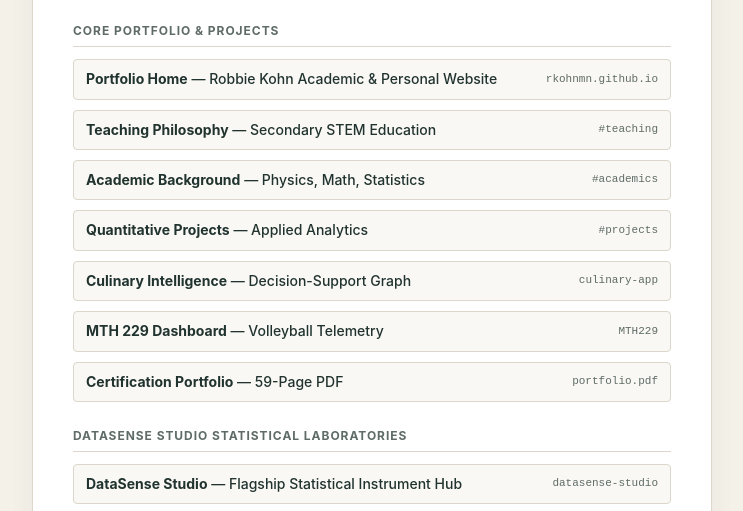
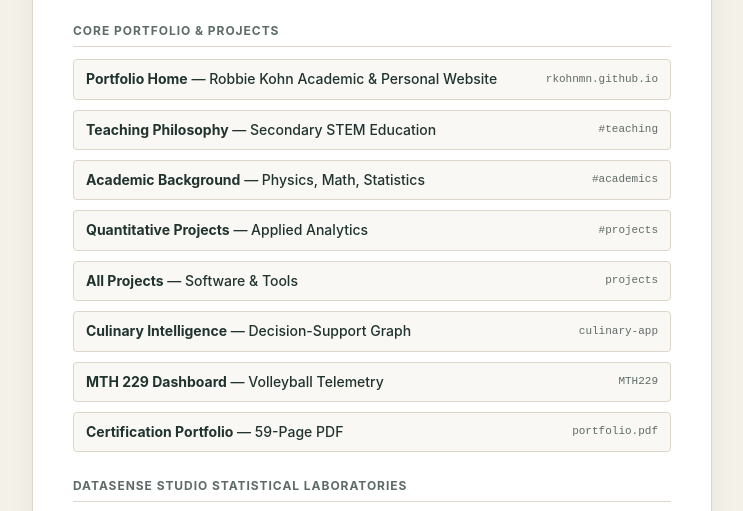
Before and after one commit to rkohnmn/rkohnmn.github.io, a plain HTML site: page 404.html in a window 1280 px wide. Shown: the part 212-723 px from the top of the page, without its empty margins (268-1011 px from the left). Drawn offline with Linux system fonts and the light colour scheme.

Commit message:
Add projects page to 404 directory

```diff
--- a/404.html
+++ b/404.html
@@ -147,6 +147,7 @@
       <li><a href="/#teaching"><span><strong>Teaching Philosophy</strong> &mdash; Secondary STEM Education</span> <span class="tag">#teaching</span></a></li>
       <li><a href="/#academics"><span><strong>Academic Background</strong> &mdash; Physics, Math, Statistics</span> <span class="tag">#academics</span></a></li>
       <li><a href="/#projects"><span><strong>Quantitative Projects</strong> &mdash; Applied Analytics</span> <span class="tag">#projects</span></a></li>
+      <li><a href="/projects/"><span><strong>All Projects</strong> &mdash; Software &amp; Tools</span> <span class="tag">projects</span></a></li>
       <li><a href="/culinary-intelligence-app/"><span><strong>Culinary Intelligence</strong> &mdash; Decision-Support Graph</span> <span class="tag">culinary-app</span></a></li>
       <li><a href="/MTH229/"><span><strong>MTH 229 Dashboard</strong> &mdash; Volleyball Telemetry</span> <span class="tag">MTH229</span></a></li>
       <li><a href="/Robbie_Kohn_Certification_Portfolio.pdf"><span><strong>Certification Portfolio</strong> &mdash; 59-Page PDF</span> <span class="tag">portfolio.pdf</span></a></li>
```
